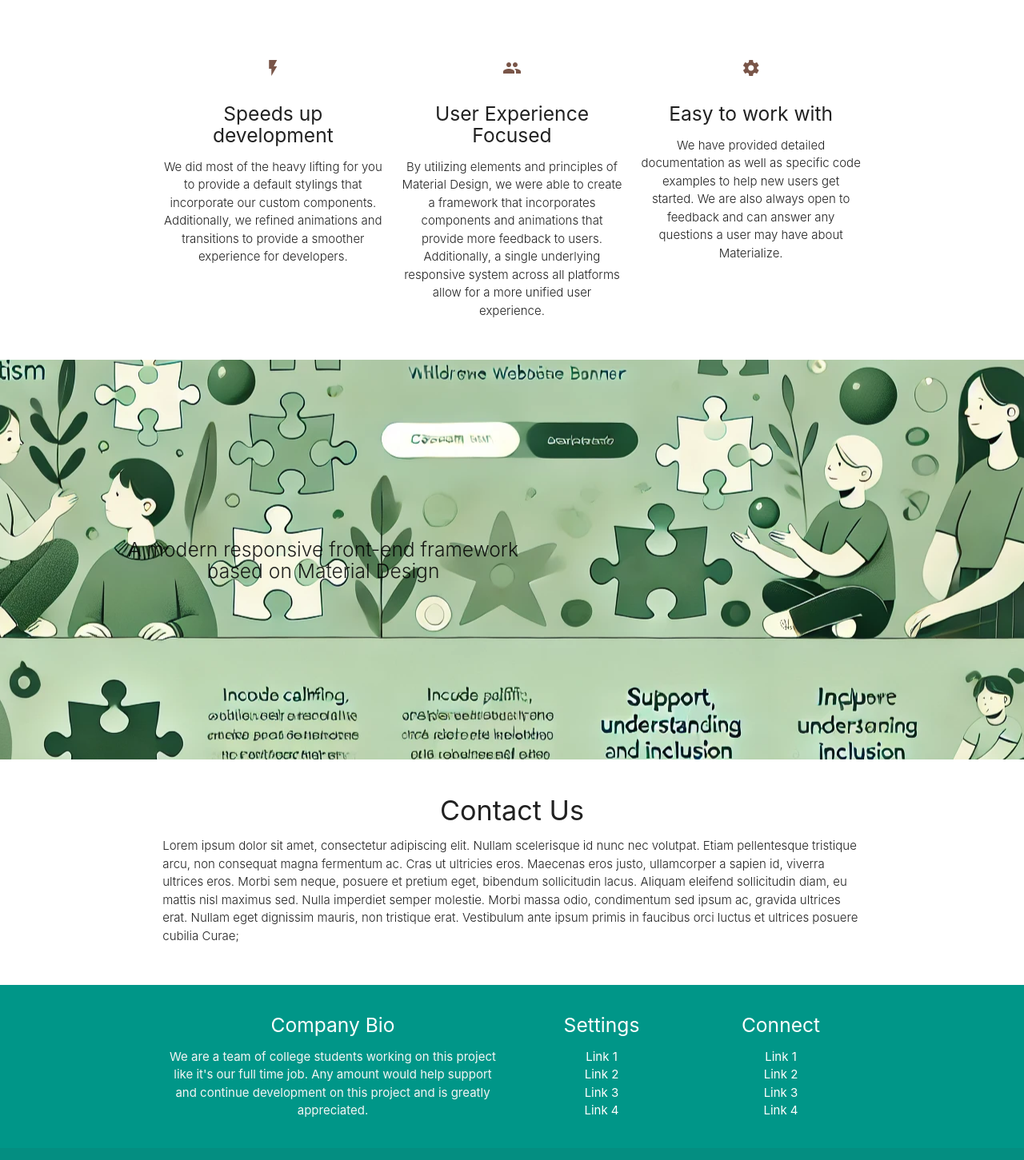
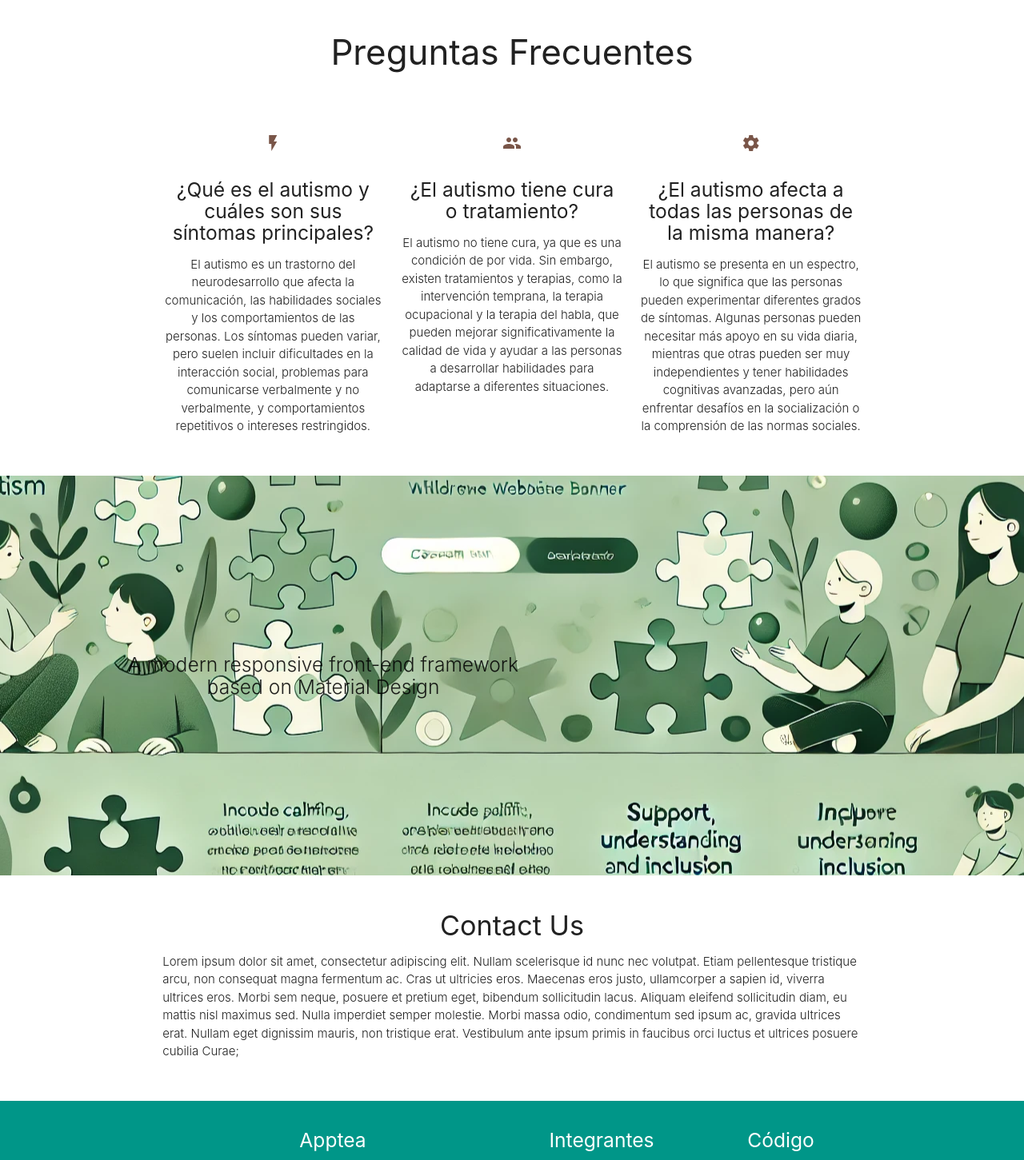
Before and after one commit to espindan/apptea, a React (Create React App) app: page /apptea/Blog in a window 1280 px wide. Shown: the part 566-2017 px from the top of the page at 80% size. Built offline with nearby package versions, Linux system fonts and the light colour scheme; no server answers; the database is empty; the HTML template or start-up script is replaced by a standard one.

Commit message:
Texto nuevo

```diff
--- a/src/components/Blog.js
+++ b/src/components/Blog.js
@@ -54,32 +54,32 @@ const Blog = () => {
 
       <div class="container">
     <div class="section">
-
+    <h3 className="center-align">Preguntas Frecuentes</h3>
       <div class="row">
         <div class="col s12 m4">
           <div class="icon-block">
             <h2 class="center brown-text"><i class="material-icons">flash_on</i></h2>
-            <h5 class="center">Speeds up development</h5>
+            <h5 class="center">¿Qué es el autismo y cuáles son sus síntomas principales?</h5>
 
-            <p class="light">We did most of the heavy lifting for you to provide a default stylings that incorporate our custom components. Additionally, we refined animations and transitions to provide a smoother experience for developers.</p>
+            <p class="light">El autismo es un trastorno del neurodesarrollo que afecta la comunicación, las habilidades sociales y los comportamientos de las personas. Los síntomas pueden variar, pero suelen incluir dificultades en la interacción social, problemas para comunicarse verbalmente y no verbalmente, y comportamientos repetitivos o intereses restringidos.</p>
           </div>
         </div>
 
         <div class="col s12 m4">
           <div class="icon-block">
             <h2 class="center brown-text"><i class="material-icons">group</i></h2>
-            <h5 class="center">User Experience Focused</h5>
+            <h5 class="center">¿El autismo tiene cura o tratamiento?</h5>
 
-            <p class="light">By utilizing elements and principles of Material Design, we were able to create a framework that incorporates components and animations that provide more feedback to users. Additionally, a single underlying responsive system across all platforms allow for a more unified user experience.</p>
+            <p class="light">El autismo no tiene cura, ya que es una condición de por vida. Sin embargo, existen tratamientos y terapias, como la intervención temprana, la terapia ocupacional y la terapia del habla, que pueden mejorar significativamente la calidad de vida y ayudar a las personas a desarrollar habilidades para adaptarse a diferentes situaciones.</p>
           </div>
         </div>
 
         <div class="col s12 m4">
           <div class="icon-block">
             <h2 class="center brown-text"><i class="material-icons">settings</i></h2>
-            <h5 class="center">Easy to work with</h5>
+            <h5 class="center">¿El autismo afecta a todas las personas de la misma manera?</h5>
 
-            <p class="light">We have provided detailed documentation as well as specific code examples to help new users get started. We are also always open to feedback and can answer any questions a user may have about Materialize.</p>
+            <p class="light">El autismo se presenta en un espectro, lo que significa que las personas pueden experimentar diferentes grados de síntomas. Algunas personas pueden necesitar más apoyo en su vida diaria, mientras que otras pueden ser muy independientes y tener habilidades cognitivas avanzadas, pero aún enfrentar desafíos en la socialización o la comprensión de las normas sociales.</p>
           </div>
         </div>
       </div>
@@ -116,34 +116,29 @@ const Blog = () => {
     <div class="container">
       <div class="row">
         <div class="col l6 s12">
-          <h5 class="white-text">Company Bio</h5>
-          <p class="grey-text text-lighten-4">We are a team of college students working on this project like it's our full time job. Any amount would help support and continue development on this project and is greatly appreciated.</p>
-
-
+          <h5 class="white-text">Apptea</h5>
+          <p class="grey-text text-lighten-4">Es una aplicación web y se analiza celular enfocada en los niños con trastorno del Espectro Autista (TEA), que tendrá como función principal apoyar a la red de cuido o encargados de los niños para tener un mejor conocimiento en la vida ordinaria de los niños con el trastorno, comportamiento experiencias, blog de compartir la vida ordinaria de ellos, de forma que puedan ser comprendidos a nivel social.</p>
         </div>
         <div class="col l3 s12">
-          <h5 class="white-text">Settings</h5>
+          <h5 class="white-text">Integrantes</h5>
           <ul>
-            <li><a class="white-text" href="#!">Link 1</a></li>
-            <li><a class="white-text" href="#!">Link 2</a></li>
-            <li><a class="white-text" href="#!">Link 3</a></li>
-            <li><a class="white-text" href="#!">Link 4</a></li>
+            <li>Sofia Campos Sequeira</li>
+            <li>Maria Celeste Chavarria Espinoza</li>
+            <li>Isaac Alexander Herrera Hidalgo</li>
+            <li>Mei Lin Wang Rivera</li>
           </ul>
         </div>
         <div class="col l3 s12">
-          <h5 class="white-text">Connect</h5>
+          <h5 class="white-text">Código</h5>
           <ul>
-            <li><a class="white-text" href="#!">Link 1</a></li>
-            <li><a class="white-text" href="#!">Link 2</a></li>
-            <li><a class="white-text" href="#!">Link 3</a></li>
-            <li><a class="white-text" href="#!">Link 4</a></li>
+            <li>9E01</li>
           </ul>
         </div>
       </div>
     </div>
     <div class="footer-copyright">
       <div class="container">
-      Made by <a class="brown-text text-lighten-3" href="http://materializecss.com">Materialize</a>
+      Hecho por <a class="brown-text text-lighten-3" href="http://materializecss.com">Materialize</a>
       </div>
     </div>
   </footer>
```
